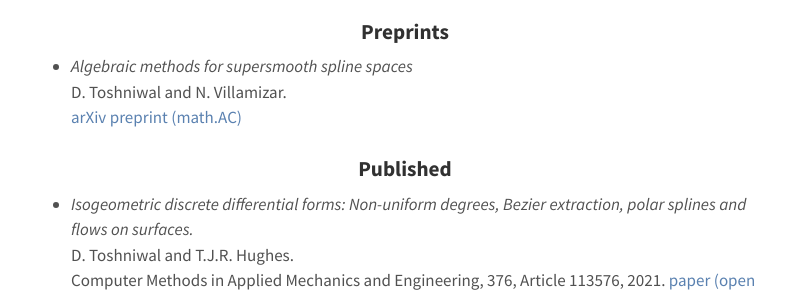
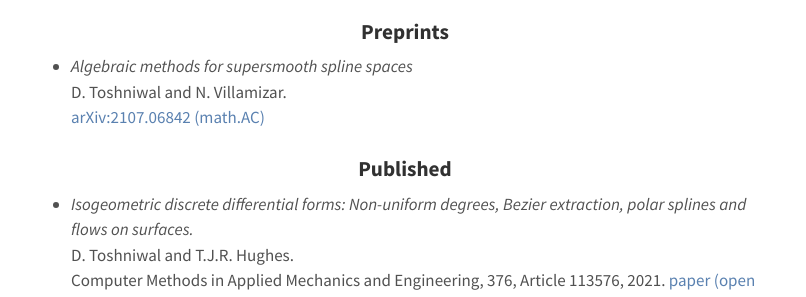
Before and after one commit to dtoshniwal/dtoshniwal.github.io, a Jekyll site: the page built from research.md, in a window 1280 px wide and 900 px high, scrolled down 626 px. Shown: the part 154-451 px from the top of the window, without its empty margins (235-1041 px from the left). Built offline with Jekyll 4.4.1, drawn with Linux system fonts in a browser that asks for light colours.

Commit message:
Update research

```diff
--- a/research.md
+++ b/research.md
@@ -39,7 +39,7 @@ For BSc and MSc thesis projects, [consult this list on Kees Vuik's webpage](http
 <br>
 D. Toshniwal and N. Villamizar.
 <br>
-[arXiv preprint (math.AC)](https://arxiv.org/abs/2107.06842/)
+[arXiv:2107.06842 (math.AC)](https://arxiv.org/abs/2107.06842/)
 
 <h3 align="center">Published</h3>
 
```
